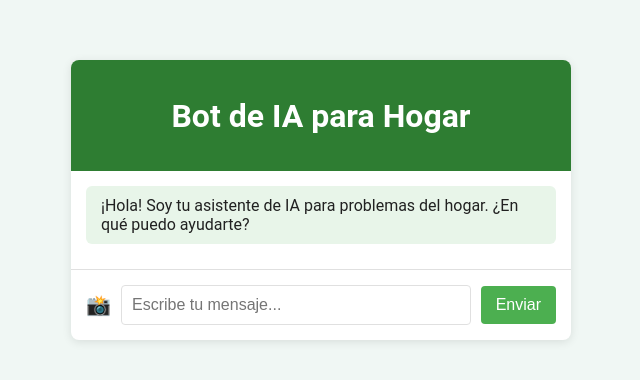
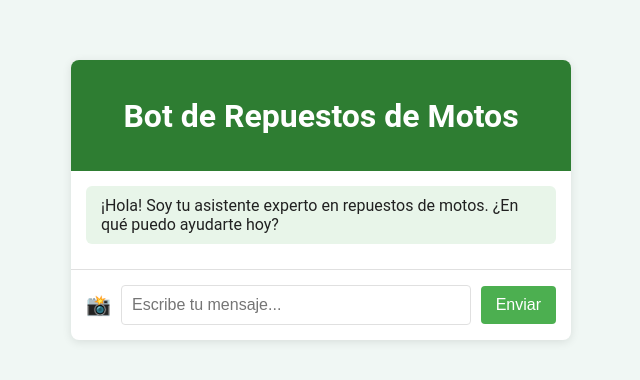
Before and after one commit to Maxibaroni/bot-ia-motos, a website: page public/index.html in a window 1280 px wide. Shown: the part 200-580 px from the top of the page, without its empty margins (319-959 px from the left). Drawn offline with Linux system fonts and the light colour scheme; no server answers.

Commit message:
Actualizar el HTML para el bot de motos

```diff
--- a/public/index.html
+++ b/public/index.html
@@ -1,21 +1,19 @@
-
 <!DOCTYPE html>
-
 <html lang="es">
 <head>
 <meta charset="UTF-8">
 <meta name="viewport" content="width=device-width, initial-scale=1.0">
-<title>Bot de IA para el Hogar</title>
+<title>Bot de Repuestos de Motos</title>
 <link rel="stylesheet" href="style.css">
 <link rel="manifest" href="/manifest.json">
 </head>
 <body>
 <div class="chat-container">
 <div class="chat-header">
-<h1>Bot de IA para Hogar</h1>
+<h1>Bot de Repuestos de Motos</h1>
 </div>
 <div class="chat-messages" id="chat-messages">
-<div class="message bot-message">¡Hola! Soy tu asistente de IA para problemas del hogar. ¿En qué puedo ayudarte?</div>
+<div class="message bot-message">¡Hola! Soy tu asistente experto en repuestos de motos. ¿En qué puedo ayudarte hoy?</div>
 </div>
 <div class="chat-input">
 <label for="file-upload" class="file-upload-label">
```
